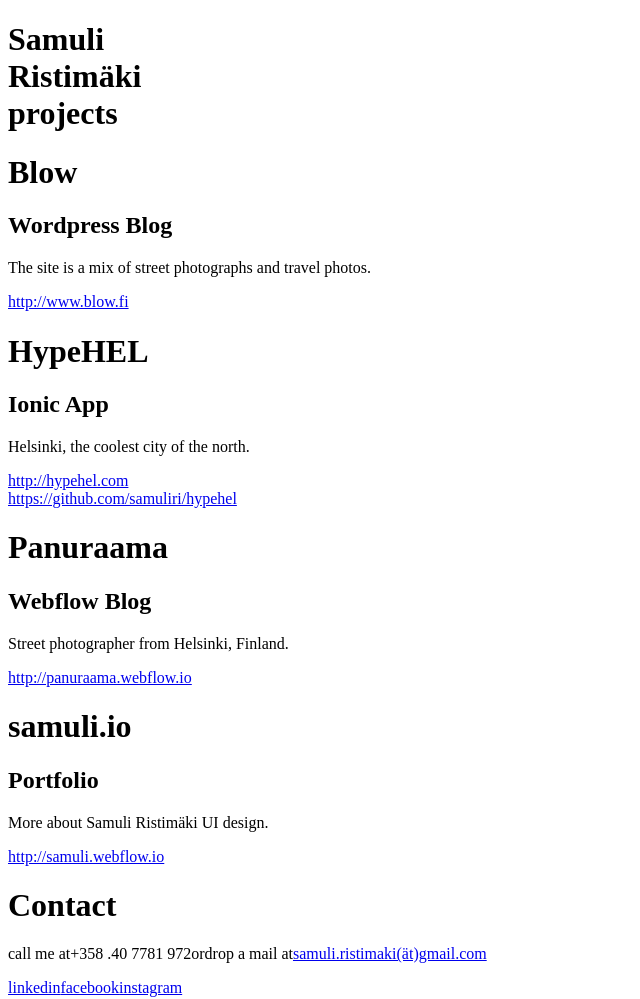
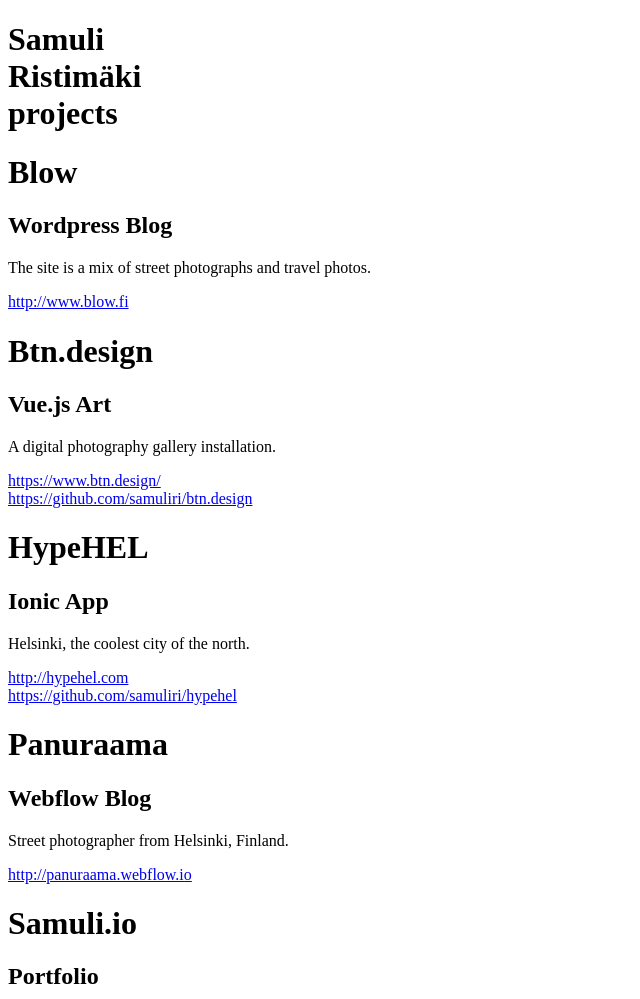
Before and after one commit to samuliri/samuliristimaki, a Gatsby site: page /portfolio in a window 1280 px wide. Shown: the top 999 px of the page, without its empty margins (0-640 px from the left). Built offline with nearby package versions, Linux system fonts and the light colour scheme; Gatsby itself is replaced by a stand-in of ours.

Commit message:
Add btn.design project

```diff
--- /dev/null
+++ b/src/data/projects/btn.md
@@ -0,0 +1,8 @@
+---
+name: Btn.design
+type: Art
+tech: Vue.js
+description: A digital photography gallery installation.
+url: https://www.btn.design/
+repo: https://github.com/samuliri/btn.design
+---
--- a/src/data/projects/webflow.md
+++ b/src/data/projects/webflow.md
@@ -1,5 +1,5 @@
 ---
-name: samuli.io
+name: Samuli.io
 type: Portfolio
 description: More about Samuli Ristimäki UI design.
 url: http://samuli.webflow.io
--- a/src/pages/portfolio.js
+++ b/src/pages/portfolio.js
@@ -84,7 +84,7 @@
 
 // eslint-disable-next-line no-undef
 export const pageQuery = graphql`
-	query BuyPageQuery {
+	query PortfolioQuery {
 		allMarkdownRemark {
 			edges {
 				node {
```
